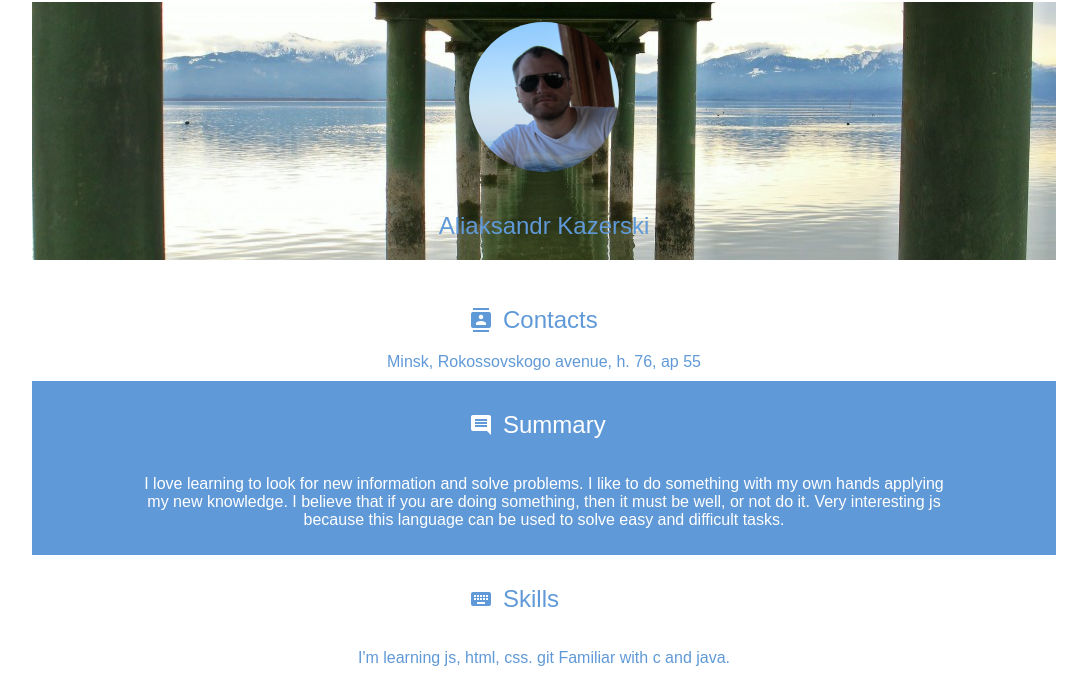
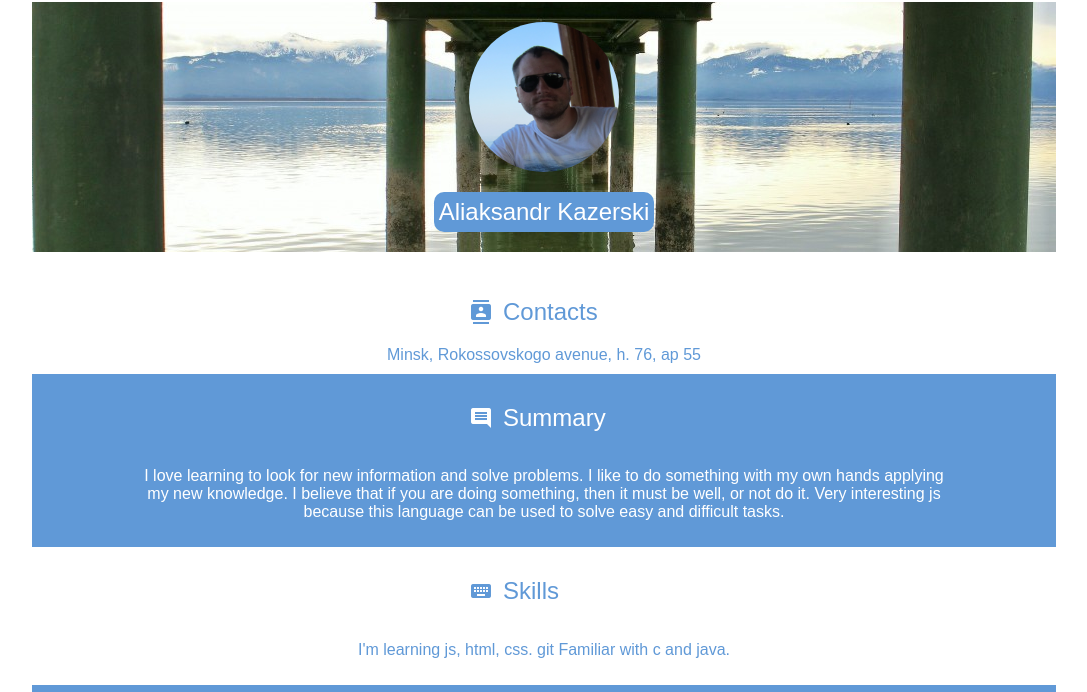
Before and after one commit to AliaksandrKazerski/rsschool-2019Q1-cv, a plain HTML site: page index.html in a window 1280 px wide. Shown: the part 66-758 px from the top of the page, without its empty margins (96-1183 px from the left). Drawn offline with Linux system fonts and the light colour scheme.

Commit message:
feat: fix style

```diff
--- a/styles/style.css
+++ b/styles/style.css
@@ -29,7 +29,7 @@ i {
   flex-direction: column;
   align-items: center;
 }
-.wrapper-fig{
+.wrapper-fig {
   height: 50px;
   margin-bottom: 20px;
   padding: 0px;
@@ -41,8 +41,16 @@ i {
   background: #6099D7;
 }
 .photo figcaption {
-  margin: 0px 5px 0px 5px;
-  color: #6099D7;
+  height: 30px;
+  margin-bottom: 20px;
+  padding: 5px;
+  border-radius:10px;
+  background: #6099D7;
+  color: #FFFFFF;
+  -webkit-border-radius:10px;
+  -moz-border-radius:10px;
+  -ms-border-radius:10px;
+  -o-border-radius:10px;
 }
 .wrapper-photo {
   height: 150px;
@@ -63,6 +71,8 @@ i {
 .photo h1 {
   font-family: 'Arial', 'Helvetica', sans-serif;
   font-weight: normal;
+  line-height: 30px;
+  margin: 0px;
 }
 .info {
   padding: 0px;
@@ -97,6 +107,6 @@ i {
   font-style: normal;
 }
 .info p,
-.info address{
+.info address {
   text-align: center;
 }
```
